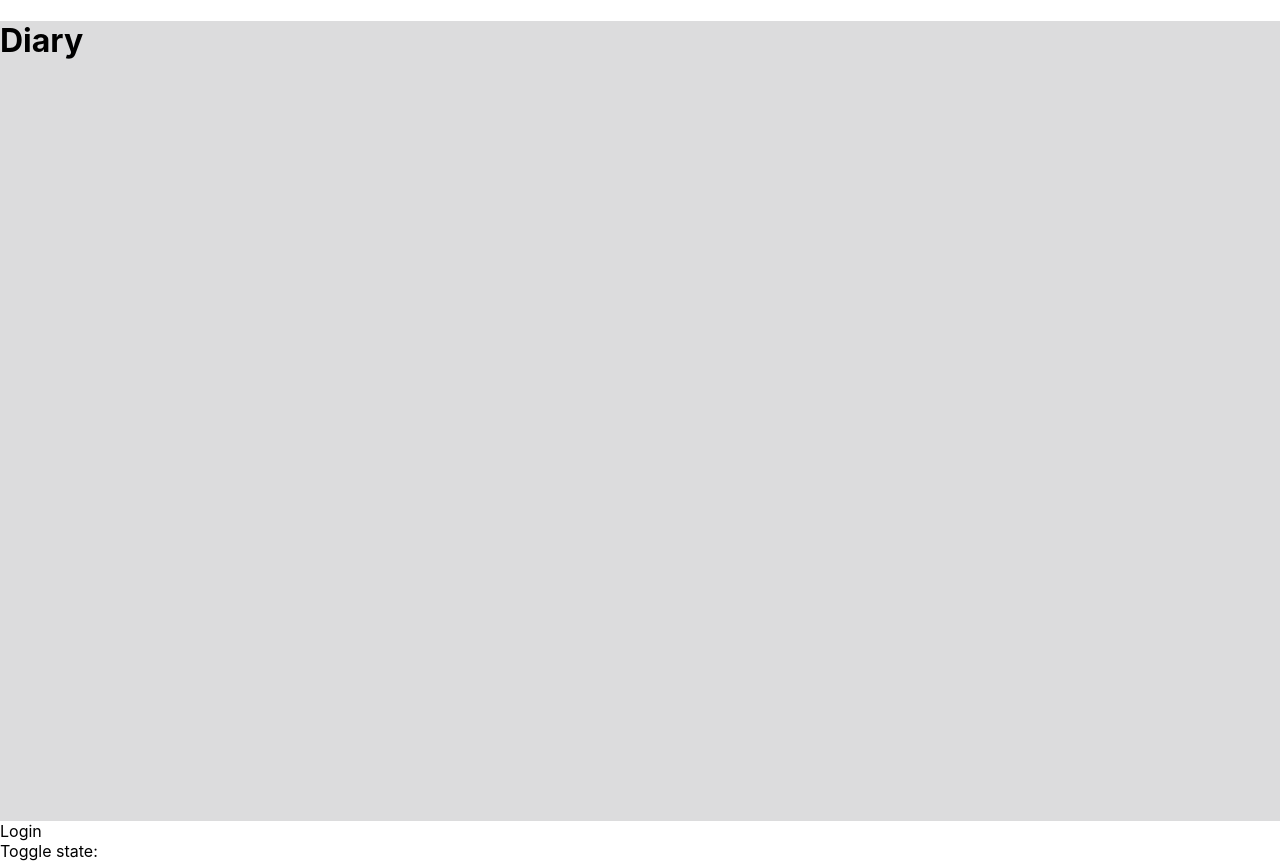
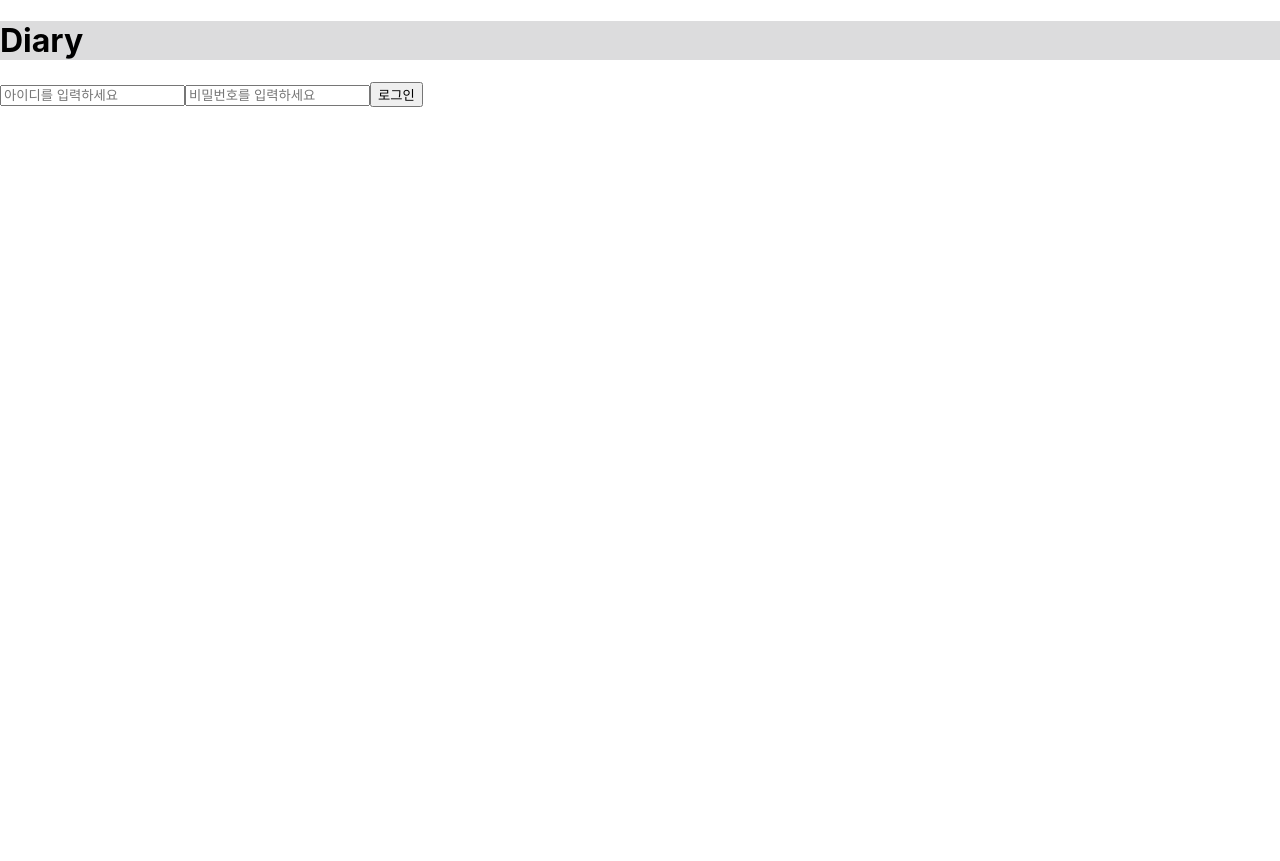
Before and after one commit to hyeyum0312/react_csr_study, a React (Create React App) app: page /login in a window 1280 px wide. After the commit the page ends 800 px from the top, so only its background shows below. Built offline with nearby package versions, Linux system fonts and the light colour scheme.

Commit message:
Add: Login화면

```diff
--- a/src/Atoms.tsx
+++ b/src/Atoms.tsx
@@ -1,28 +1,21 @@
 import { atom } from 'recoil';
 
-export const isToggleAtom = atom<any>({
-  key: 'isToggle',
+export interface IUser {
+  id: string;
+  pwd: string;
+  name: string;
+}
+
+export const User = atom<IUser>({
+  key: 'user',
+  default: {
+    id: 'admin',
+    pwd: 'pw',
+    name: '관리자',
+  },
+});
+
+export const LoginState = atom<boolean>({
+  key: 'LoginState',
   default: false,
 });
-
-export const textState = atom({
-  key: 'textState', // unique ID (with respect to other atoms/selectors)
-  default: '', // default value (aka initial value)
-});
-
-export const inputState = atom<string>({
-  key: 'inputState',
-  // key의 값은 항상 고유값이어야 합니다.
-
-  default: '',
-});
-
-//
-// export const charCountState = selector({
-//   key: 'charCountState', // unique ID (with respect to other atoms/selectors)
-//   get: ({ get }) => {
-//     const text = get(textState);
-//
-//     return text.length;
-//   },
-// });
--- a/src/Layout.tsx
+++ b/src/Layout.tsx
@@ -4,7 +4,7 @@ import { Outlet } from 'react-router-dom';
 const Layout = () => {
   return (
     <>
-      <div style={{ width: '100%', height: '100vh', background: '#dcdcdd' }}>
+      <div style={{ width: '100%', height: 'auto', background: '#dcdcdd' }}>
         <h1>Diary</h1>
       </div>
       <Outlet />
--- a/src/Pages/Intro/Login.tsx
+++ b/src/Pages/Intro/Login.tsx
@@ -1,14 +1,45 @@
 import React, { useState } from 'react';
-import { useRecoilValue } from 'recoil';
-import { isToggleAtom } from '../../Atoms';
+import { RecoilRootProps, useRecoilValue, useRecoilState } from 'recoil';
+import { IUser, User, LoginState } from '../../Atoms';
 
-// const Login: React.FC = () => {
-const Login = (): JSX.Element => {
-  const isToggle = useRecoilValue(isToggleAtom);
+const Login = () => {
+  const [user, setUser] = useRecoilState<IUser>(User);
+  const [inputData, setInputData] = useState<any>('');
+  const [isLoggedIn, setIsLoggedIn] = useRecoilState<boolean>(LoginState);
+
+  const onChange = (event: any) => {
+    setInputData({ id: event.target.value });
+  };
+
+  const onClick = () => {
+    if (api(user)) {
+      //페이지 이동
+      console.log('페이지 이동');
+    } else {
+      console.log('로그인실패');
+    }
+  };
+
+  const api = (reqUser: IUser) => {
+    //api
+    if (reqUser.id === inputData.id && reqUser.pwd === 'pw') {
+      console.log('맞다');
+      return true;
+    } else {
+      console.log('아니다');
+      return false;
+    }
+  };
+
   return (
     <>
-      <div>Login</div>
-      Toggle state: {isToggle}
+      <div className="enter_wrap">
+        <input className="enter_input" placeholder="아이디를 입력하세요" onChange={onChange} />
+        <input className="enter_input" placeholder="비밀번호를 입력하세요" />
+        <button className="enter_btn" onClick={onClick}>
+          로그인
+        </button>
+      </div>
     </>
   );
 };
--- a/src/index.tsx
+++ b/src/index.tsx
@@ -4,9 +4,7 @@ import './index.css';
 import App from './App';
 import reportWebVitals from './reportWebVitals';
 
-const root = ReactDOM.createRoot(
-    document.getElementById("root") as HTMLElement
-);
+const root = ReactDOM.createRoot(document.getElementById('root') as HTMLElement);
 
 root.render(
   <React.StrictMode>
```
